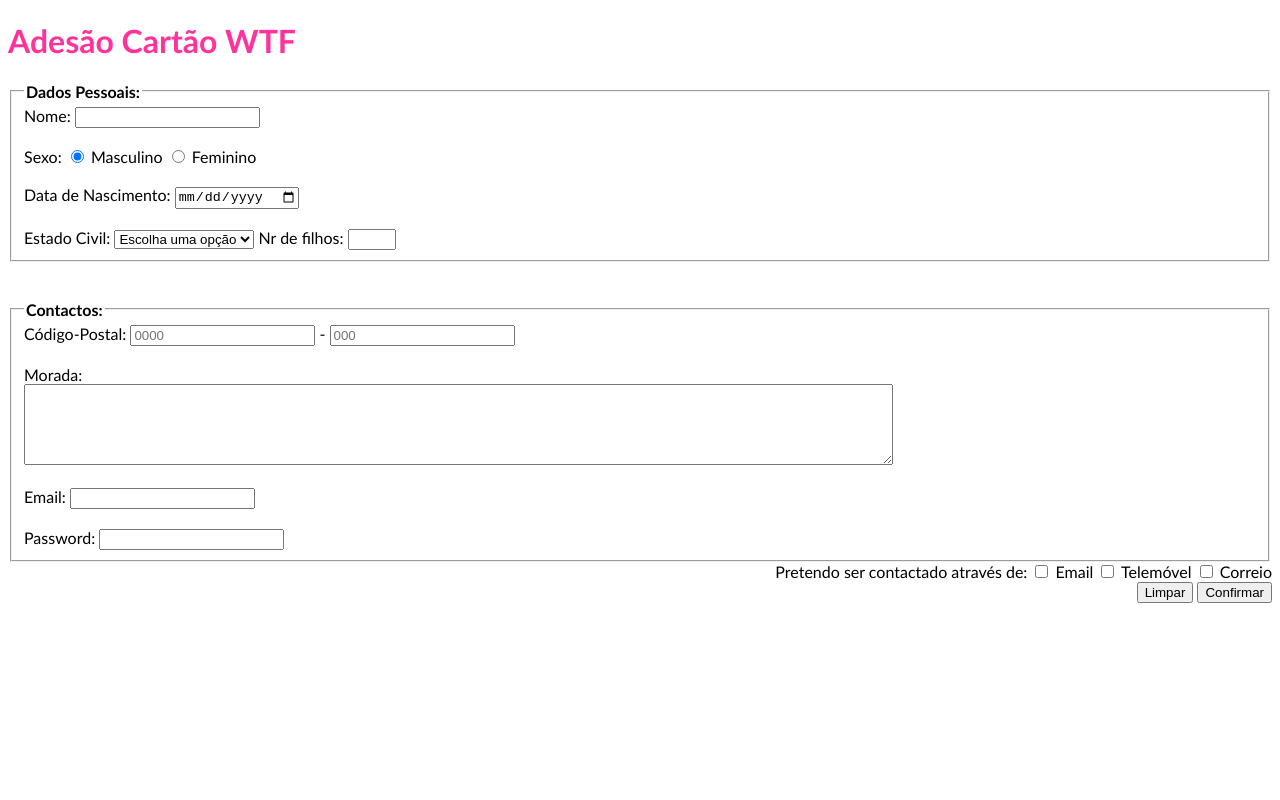
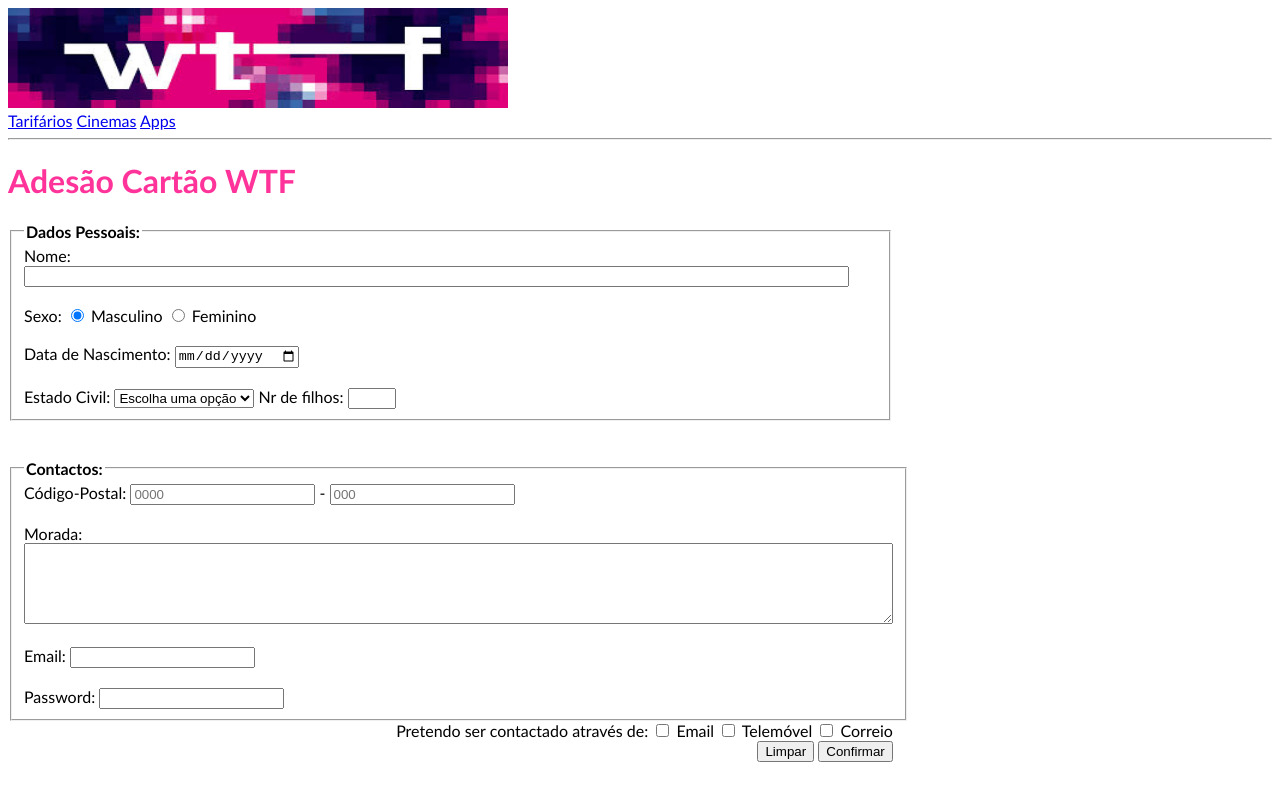
Before and after one commit to MInesBarbosaa/HTML-Aulas, a plain HTML site: page WTF/ficheiros/cartao_wtf.html in a window 1280 px wide. Drawn offline with Linux system fonts and the light colour scheme.

Commit message:
formatacao

```diff
--- a/WTF/ficheiros/cartao_wtf.html
+++ b/WTF/ficheiros/cartao_wtf.html
@@ -21,15 +21,25 @@
 </head>
 <body>
 
+	<a href="https://www.wtf.pt" target="_blank"><img src="../imagens/logo.jpeg" width="500" height="100"></a>
+	<br>
+	<a href="../index.html">Tarifários</a>
+	<a href="cinemas.html">Cinemas</a>
+	<a href="apps.html">Apps</a>
+
+	<hr>
+
 	<h1>Adesão Cartão WTF</h1>
 
-	<form style="width=70%;">
+	<div style="width: 70%;">
 
+		<form>
+			<div style="width: fit-content;">
 				<fieldset>
 					<legend><b>Dados Pessoais:</b></legend>
 
 					<label for="Nome">Nome:</label>
-			<input type="text" name="Nome" maxlength="100">
+					<input type="text" name="Nome" size="100">
 					<br>
 					<br>
 					<label for="radio">Sexo:</label>
@@ -54,15 +64,20 @@
 					<label for="Filhos">Nr de filhos:</label>
 					<input type="number" name="Filhos" min="0" max="5">
 				</fieldset>
+
+			</div>
+
+
 			<br>
 			<br>
 			<fieldset>
 				<legend><b>Contactos:</b></legend>
 
 				<label for="Postal">Código-Postal:</label>
-			<input type="number" name="Postal" placeholder="0000" maxlength="9999">
+				<a href="#" data-mdb-toggle="tooltip" title="Insira quatro algarismos para o indicativo."><input type="number" name="Postal" placeholder="0000" max="9999"></a>
 				-
-			<input type="number" name="Postal" placeholder="000" maxlength="999">
+				<a href="#" data-mdb-toggle="tooltip" title="Insira três algarismos para a extensão."><input type="number" name="Postal" placeholder="000" max="999"></a>
+
 				<br>
 				<br>
 				<label for="Morada">Morada:</label> <br>
@@ -79,7 +94,7 @@
 
 			<div style="text-align: right;">
 				<label for="Email" >Pretendo ser contactado através de:</label>
-			<input type="checkbox" name="Email">
+				<input type="checkbox" name="Email" placeholder="ex:alguem@gmail.com">
 				<label for="Email">Email</label>
 				<input type="checkbox" name="Telemovel">
 				<label for="Telemovel">Telemóvel</label>
@@ -92,6 +107,7 @@
 			</div>
 
 		</form>
+	</div>
 
 </body>
 </html>
```
Lines whose indentation alone changed are shown as unchanged.
